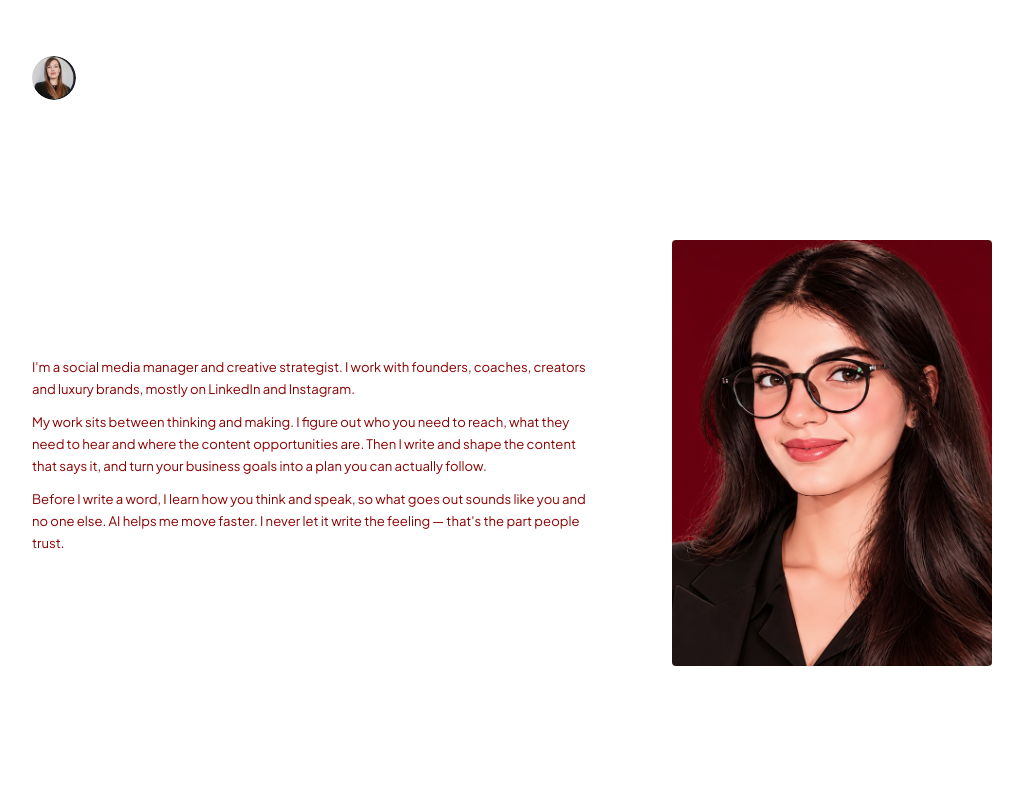
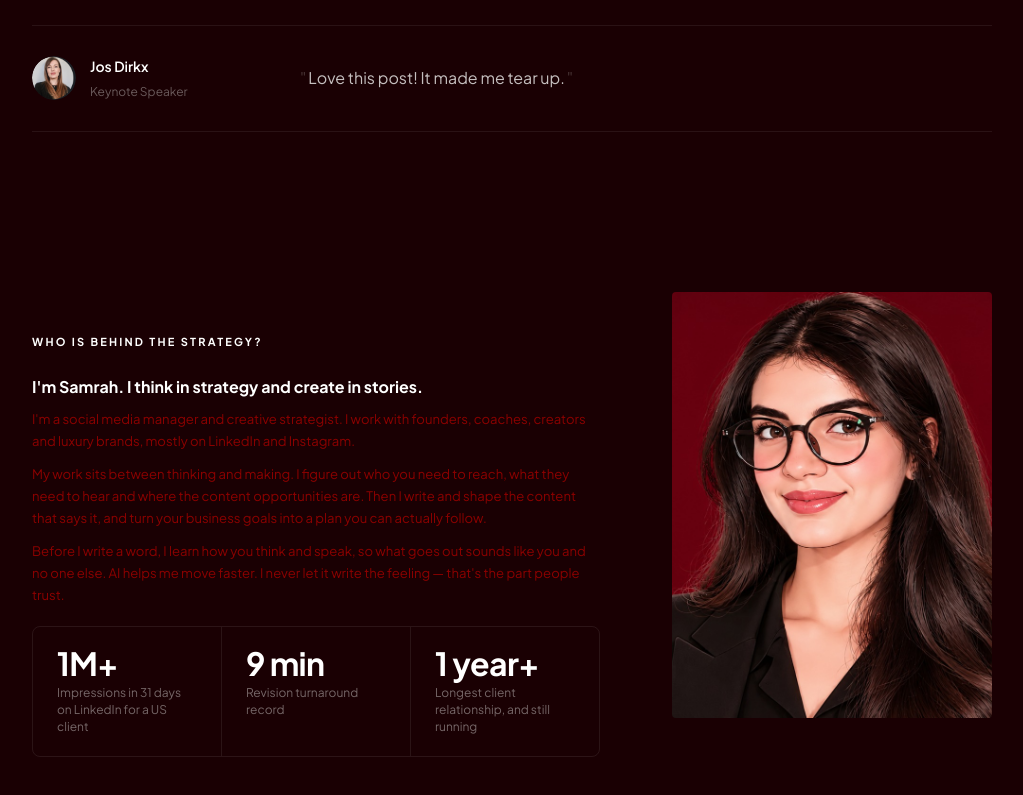
Before and after one commit to samrah123dev/portfolio-samrah, a website: page dist/index.html in a window 1280 px wide. Shown: the part 3024-3819 px from the top of the page, without its empty margins (128-1151 px from the left). Drawn offline with Linux system fonts and the light colour scheme.

Commit message:
HiW: white background only for How it Works page

```diff
--- a/dist/index.html
+++ b/dist/index.html
@@ -152,12 +152,8 @@
       .btn-secondary:hover { border-color: rgba(255,255,255,.45); color: #fff; transform: translateY(-1px); }
 
       /* ── sections below home get a solid bg so canvas doesn't bleed through ── */
-      #how-it-works, #proof, #testimonials, #about, #contact, footer {
-        background: #ffffff;
-        position: relative;
-      }
-      #how-it-works { padding-top: 80px; padding-bottom: 80px; }
-      #about { padding-top: 48px; padding-bottom: 48px; }
+#how-it-works { background: #ffffff; position: relative; padding-top: 80px; padding-bottom: 80px; }
+#proof, #testimonials, #about, #contact, footer { background: #1a0003; position: relative; }
 
       /* ── HOW IT WORKS ── */
       #how-it-works { padding-top: 60px; padding-bottom: 60px; }
```
